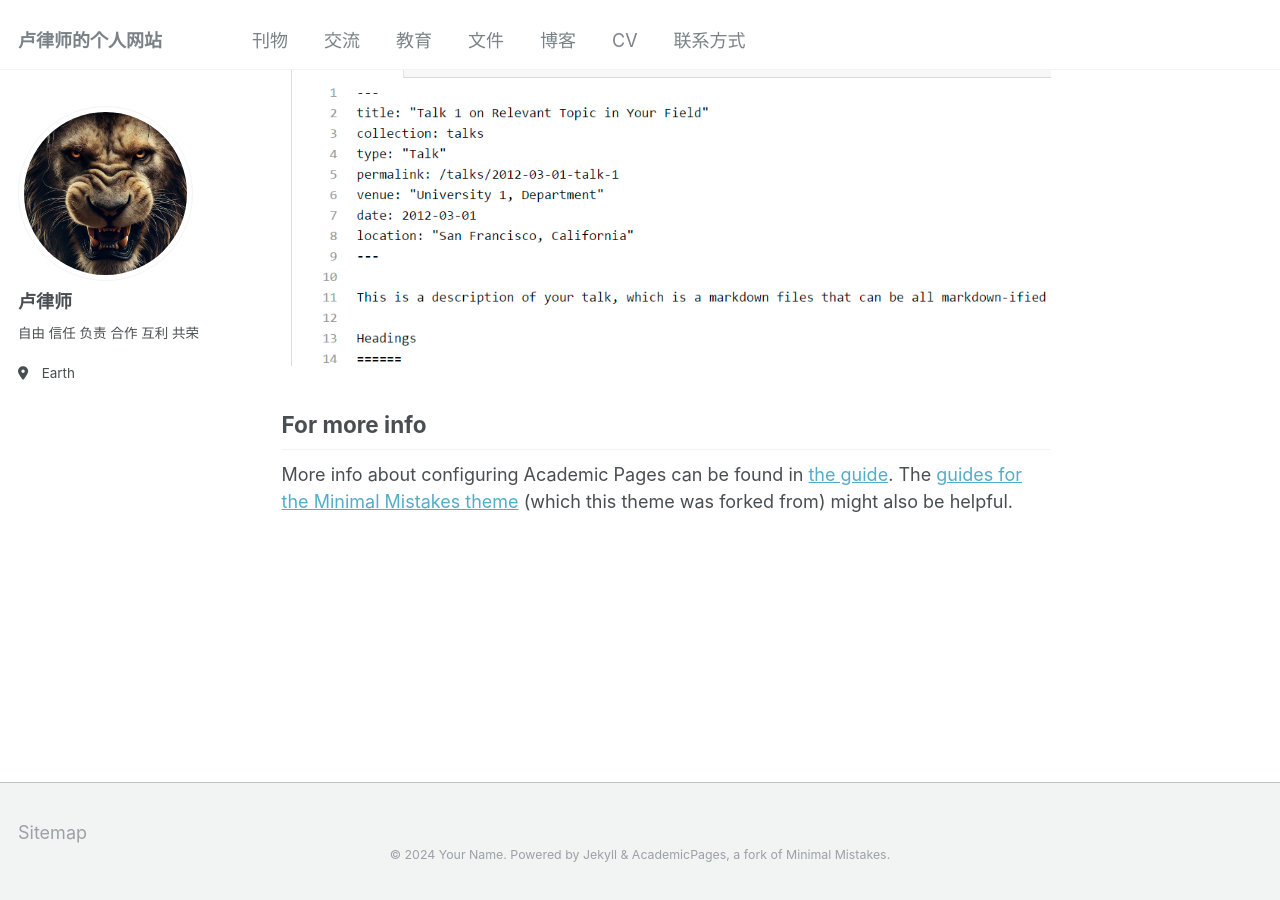
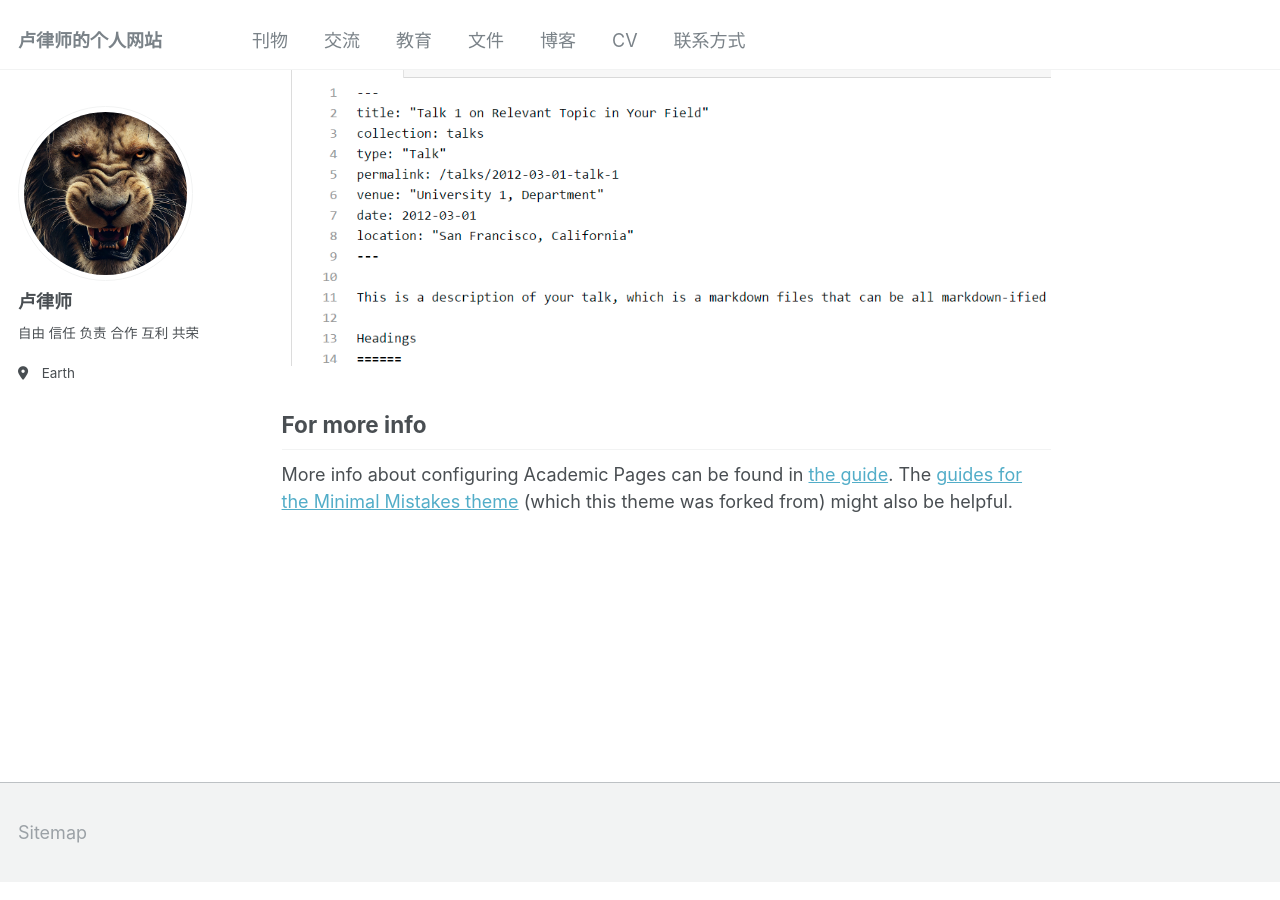
Before and after one commit to LULAWOFFICE/LULAWOFFICE.github.io, a Jekyll site: the page built from _pages/about.md, in a window 1280 px wide and 900 px high, scrolled down 2623 px. Built offline with Jekyll 4.4.1, drawn with Linux system fonts in a browser that asks for light colours.

Commit message:
Update footer.html
注释掉版权信息

```diff
--- a/_includes/footer.html
+++ b/_includes/footer.html
@@ -19,4 +19,4 @@
 </div>
 {% endif %}
 
-<center> <div class="page__footer-copyright">&copy; {{ site.time | date: '%Y' }} {{ site.name | default: site.title }}. {{ site.data.ui-text[site.locale].powered_by | default: "Powered by" }} <a href="http://jekyllrb.com" rel="nofollow">Jekyll</a> &amp; <a href="https://github.com/academicpages/academicpages.github.io">AcademicPages</a>, a fork of <a href="https://mademistakes.com/work/minimal-mistakes-jekyll-theme/" rel="nofollow">Minimal Mistakes</a>.</div></center>
+<!-- <center> <div class="page__footer-copyright">&copy; {{ site.time | date: '%Y' }} {{ site.name | default: site.title }}. {{ site.data.ui-text[site.locale].powered_by | default: "Powered by" }} <a href="http://jekyllrb.com" rel="nofollow">Jekyll</a> &amp; <a href="https://github.com/academicpages/academicpages.github.io">AcademicPages</a>, a fork of <a href="https://mademistakes.com/work/minimal-mistakes-jekyll-theme/" rel="nofollow">Minimal Mistakes</a>.</div></center> -->
```
